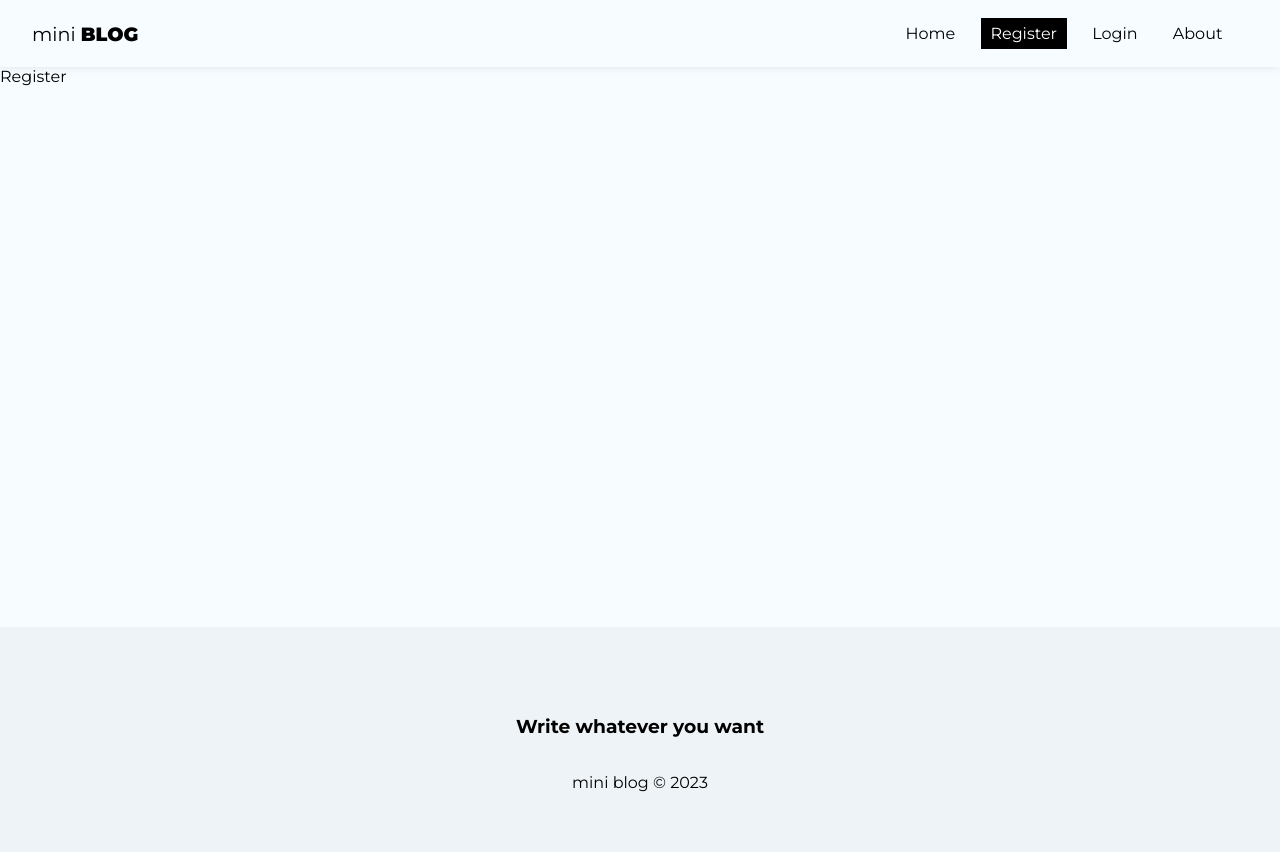
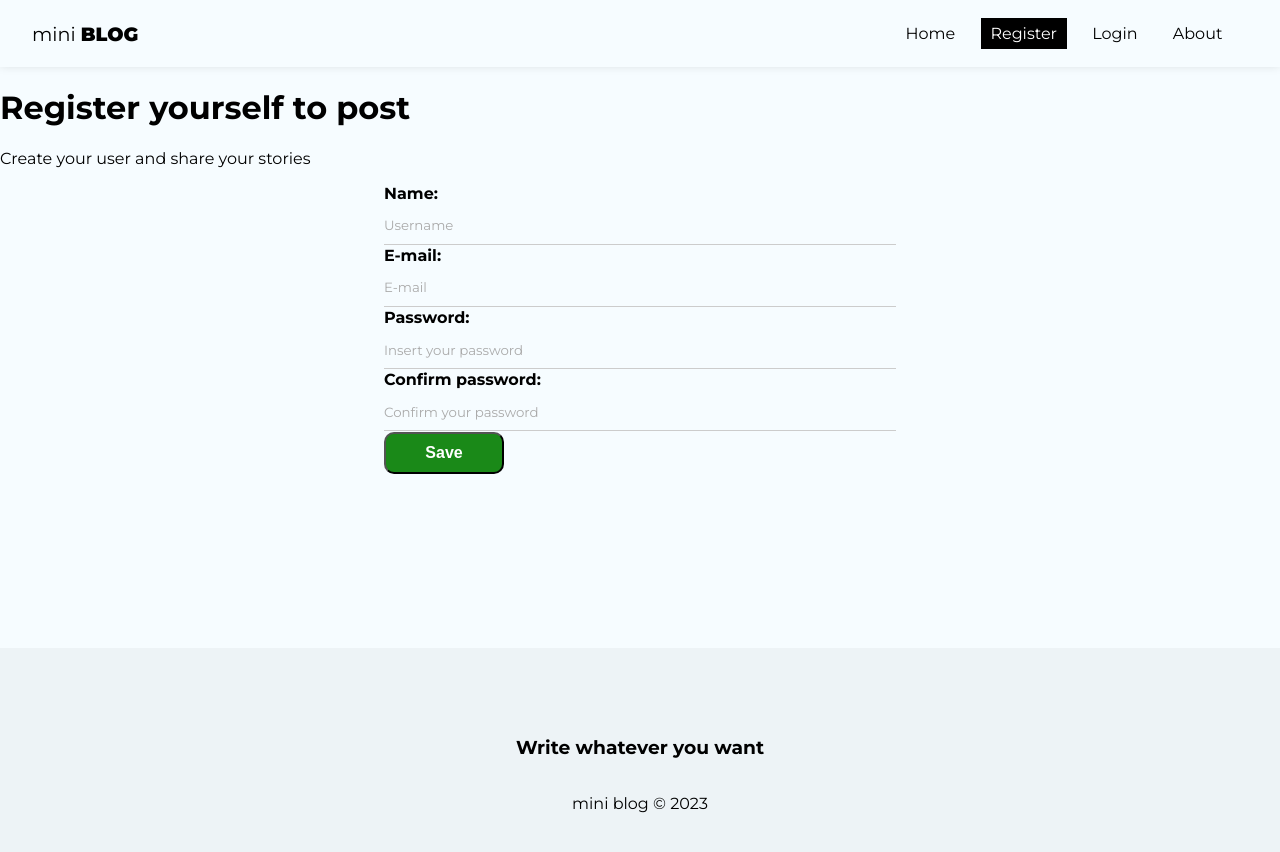
Before and after one commit to throcha3/reactjs-miniblog, a React (Create React App) app: page /register in a window 1280 px wide. Shown: the top 852 px of the page. Built offline with nearby package versions, Linux system fonts and the light colour scheme.

Commit message:
style: forms and buttons

```diff
--- a/src/index.css
+++ b/src/index.css
@@ -8,6 +8,7 @@ body {
 input::placeholder,
 textarea::placeholder {
   font-family: "Montserrat", sans-serif;
+  color: #aaa;
 }
 
 input:focus,
@@ -31,3 +32,81 @@ a:hover,
 nav button:hover {
   color: #bbb;
 }
+
+/* form style */
+form {
+  max-width: 40%;
+  margin: 0 auto;
+}
+
+label {
+  display: flex;
+  flex-direction: column;
+  margin-bottom: 1px;
+}
+
+label span {
+  margin-bottom: 0.3em;
+  font-weight: bold;
+  text-align: left;
+}
+
+input,
+textarea {
+  box-sizing: border-box;
+  border: none;
+  border-bottom: 1px solid #ccc;
+  padding: 0.8em 0;
+  background-color: transparent;
+}
+
+.btn {
+  background-color: #1a8918;
+  color: #fff;
+  text-align: center;
+  cursor: pointer;
+  border-radius: 10px;
+  width: 120px;
+  font-weight: bold;
+  border: nome;
+  padding: 10px 15px;
+  font-size: 1em;
+}
+
+.btn.btn-dark {
+  background-color: #000;
+  border-radius: 0;
+}
+
+.btn.btn-outline {
+  background-color: transparent;
+  border-radius: 0;
+  color: #000;
+  border: 1px solid #000;
+  padding: 7px 30px;
+}
+
+.btn:hover {
+  background-color: #0f730c;
+  color: #fff;
+}
+
+.btn.btn-outline:hover {
+  background-color: #000;
+}
+
+.btn.btn-danger:hover {
+  background-color: #dc3545;
+}
+
+button[disabled] {
+  background-color: #aaa;
+}
+
+.container .error {
+  color: #721c24;
+  background-color: #f8d7da;
+  border: 1px solid #f5c6cb;
+  padding: 5px;
+  border-radius: 5px;
+}
--- a/src/pages/Register/Register.js
+++ b/src/pages/Register/Register.js
@@ -1,7 +1,52 @@
 import styles from "./Register.module.css";
+import { useState, useEffect } from "react";
 
-function Register() {
-  return <div>Register</div>;
-}
+const Register = () => {
+  return (
+    <div>
+      <h1>Register yourself to post</h1>
+      <p>Create your user and share your stories</p>
+      <form>
+        <label>
+          <span>Name:</span>
+          <input
+            type="text"
+            name="displayName"
+            required
+            placeholder="Username"
+          ></input>
+        </label>
+        <label>
+          <span>E-mail:</span>
+          <input
+            type="email"
+            name="email"
+            required
+            placeholder="E-mail"
+          ></input>
+        </label>
+        <label>
+          <span>Password:</span>
+          <input
+            type="password"
+            name="password"
+            required
+            placeholder="Insert your password"
+          ></input>
+        </label>
+        <label>
+          <span>Confirm password:</span>
+          <input
+            type="password"
+            name="confirmPassword"
+            required
+            placeholder="Confirm your password"
+          ></input>
+        </label>
+        <button className="btn">Save</button>
+      </form>
+    </div>
+  );
+};
 
 export default Register;
--- a/src/pages/Register/Register.module.css
+++ b/src/pages/Register/Register.module.css
@@ -0,0 +1,7 @@
+.register {
+  text-align: center;
+}
+
+.register p {
+  color: #aaa;
+}
```
